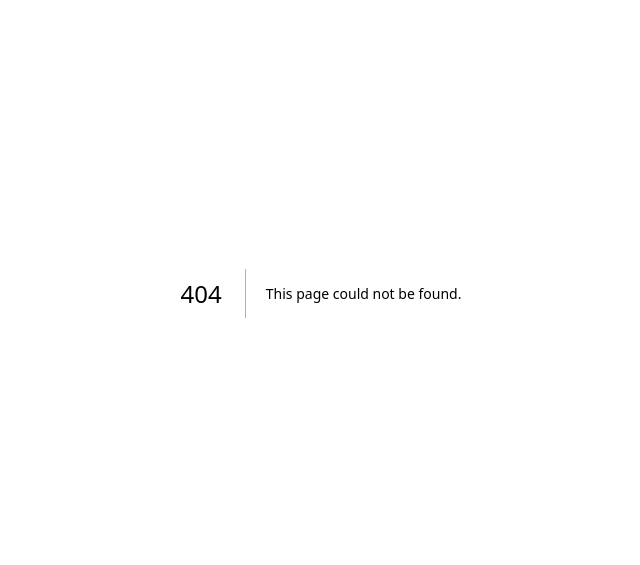
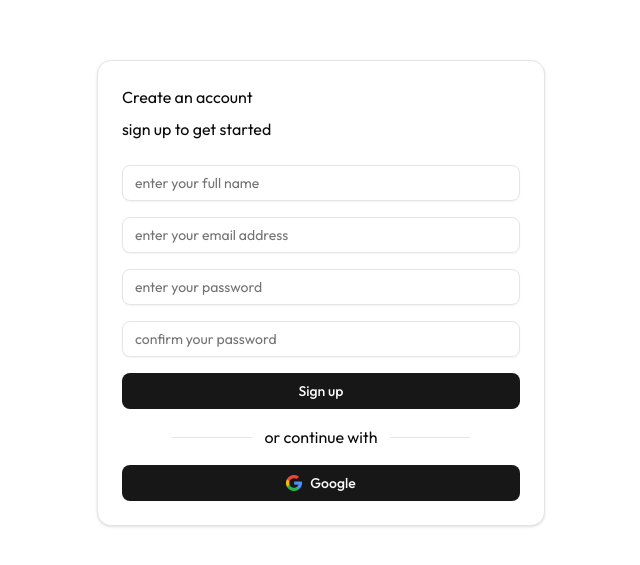
Before and after one commit to Tshobohwa/rafiki, a Next.js app in the folder web/: page /auth/signup in a window 1280 px wide. Before the commit this address had no page. Shown: the part 107-672 px from the top of the page, without its empty margins (319-959 px from the left). Built offline with nearby package versions, Linux system fonts and the light colour scheme.

Commit message:
Create authentication pages

```diff
--- /dev/null
+++ b/web/app/auth/login/page.tsx
@@ -0,0 +1,34 @@
+import { Button } from "@/components/ui/button";
+import { Card, CardContent, CardHeader } from "@/components/ui/card";
+import { Input } from "@/components/ui/input";
+import Image from "next/image";
+
+export default function Login() {
+  return (
+    <div className="flex items-center justify-center min-h-screen">
+      <Card className="w-full max-w-md">
+        <CardHeader>
+          <h1>Login</h1>
+        </CardHeader>
+        <CardContent className="flex flex-col gap-4">
+          <Input placeholder="Enter your email address" />
+          <Input placeholder="Enter your password" />
+          <Button className="w-full">Login</Button>
+          <div className="flex items-center justify-center">
+            <hr className="w-20" />
+            <p className="text-center">or continue with</p>
+            <hr className="w-20" />
+          </div>
+          <Button className="w-full">
+            <Image
+              src={require("../../../assets/google.png")}
+              alt="Google"
+              className="h-4 w-4"
+            />
+            Google
+          </Button>
+        </CardContent>
+      </Card>
+    </div>
+  );
+}
--- /dev/null
+++ b/web/app/auth/signup/page.tsx
@@ -0,0 +1,37 @@
+import { Button } from "@/components/ui/button";
+import { Card, CardContent, CardHeader } from "@/components/ui/card";
+import { Input } from "@/components/ui/input";
+import Image from "next/image";
+
+export default function Signup() {
+  return (
+    <div className="flex items-center justify-center min-h-screen">
+      <Card className="w-full max-w-md">
+        <CardHeader>
+          <h1>Create an account</h1>
+          <p>sign up to get started</p>
+        </CardHeader>
+        <CardContent className="flex flex-col gap-4">
+          <Input placeholder="enter your full name" />
+          <Input placeholder="enter your email address" />
+          <Input placeholder="enter your password" />
+          <Input placeholder="confirm your password" />
+          <Button className="w-full">Sign up</Button>
+          <div className="flex items-center justify-center gap-3">
+            <hr className="w-20" />
+            <p>or continue with</p>
+            <hr className="w-20" />
+          </div>
+          <Button className="w-full">
+            <Image
+              src={require("../../../assets/google.png")}
+              alt="Google"
+              className="h-4 w-4"
+            />
+            Google
+          </Button>
+        </CardContent>
+      </Card>
+    </div>
+  );
+}
--- a/web/app/dashboard/quizzes/new/page.tsx
+++ b/web/app/dashboard/quizzes/new/page.tsx
@@ -1,3 +1,25 @@
+import { Button } from "@/components/ui/button";
+import { Card } from "@/components/ui/card";
+import { Input } from "@/components/ui/input";
+
 export default function NewQuizPage() {
-  return <div>New Quiz page</div>;
+  return (
+    <div className="p-4">
+      <h1 className="text-2xl font-bold mb-4">Create a New Quiz</h1>
+      <p>
+        Upload a file, or paste a link to generate quiz questions from the
+        content.
+      </p>
+      <Card className="flex flex-col items-center">
+        <Button className="w-fit">Upload File</Button>
+        <p>Supported files: PDF, DOCX, TXT, PPTX</p>
+      </Card>
+      <Input
+        placeholder="Or upload your link here ..."
+        className="h-15 rounded-full"
+        style={{ fontSize: 20 }}
+      />
+      <Button>Start the quiz</Button>
+    </div>
+  );
 }
```
Also changed, not shown: web/assets/google.png (added).
